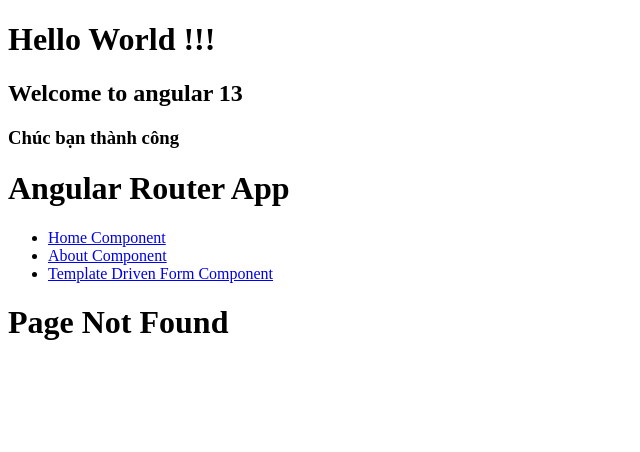
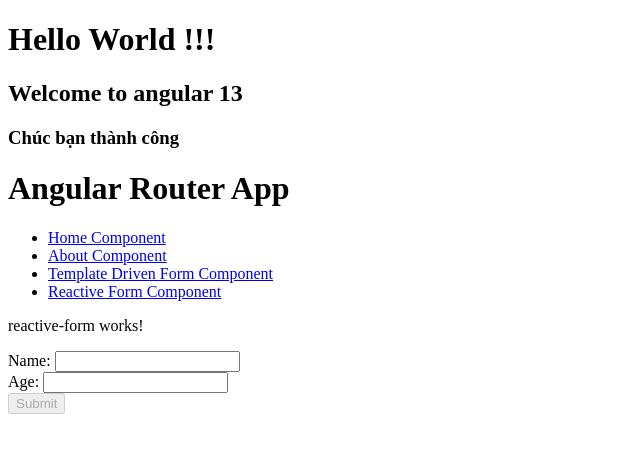
Before and after one commit to hoainam-99/angular12, an Angular app: page /reactiveForm in a window 1280 px wide. Before the commit this address had no page. Shown: the top 452 px of the page, without its empty margins (0-640 px from the left). Built offline with nearby package versions, Linux system fonts and the light colour scheme.

Commit message:
reactive form

```diff
--- a/src/app/app-routing.module.ts
+++ b/src/app/app-routing.module.ts
@@ -1,3 +1,4 @@
+import { ReactiveFormComponent } from './reactive-form/reactive-form.component';
 import { TemplateDrivenFormComponent } from './template-driven-form/template-driven-form.component';
 import { NgModule } from '@angular/core';
 import { RouterModule, Routes } from '@angular/router';
@@ -19,6 +20,9 @@
     path: 'templateForm',
     component: TemplateDrivenFormComponent
   },{
+    path: 'reactiveForm',
+    component: ReactiveFormComponent
+  },{
     path: '**',
     component: PageNotFoundComponent
   },
--- a/src/app/app.component.html
+++ b/src/app/app.component.html
@@ -8,6 +8,7 @@
     <li><a routerLink="/home" routerLinkActive="active">Home Component</a></li>
     <li><a routerLink="/about" routerLinkActive="active">About Component</a></li>
     <li><a routerLink="/templateForm" routerLinkActive="active">Template Driven Form Component</a></li>
+    <li><a routerLink="/reactiveForm" routerLinkActive="active">Reactive Form Component</a></li>
   </ul>
 </nav>
 <!-- The routed views render in the <router-outlet>-->
--- /dev/null
+++ b/src/app/reactive-form/reactive-form.component.html
@@ -0,0 +1,8 @@
+<p>reactive-form works!</p>
+<form [formGroup]="formData2" (ngSubmit)="onSubmit()">
+  <label for="">Name: </label>
+  <input type="text" formControlName="name"><br>
+  <label for="">Age: </label>
+  <input type="number" formControlName="age"><br>
+  <button type="submit" [disabled]="!formData2.valid">Submit</button>
+</form>
--- /dev/null
+++ b/src/app/reactive-form/reactive-form.component.ts
@@ -0,0 +1,30 @@
+import { CommonService } from './../Service/common.service';
+import { Component, OnInit } from '@angular/core';
+import { FormBuilder, FormControl, FormGroup, Validators } from '@angular/forms';
+
+@Component({
+  selector: 'app-reactive-form',
+  templateUrl: './reactive-form.component.html',
+  styleUrls: ['./reactive-form.component.scss']
+})
+export class ReactiveFormComponent implements OnInit {
+  // public formData: FormGroup = new FormGroup({
+  //   name: new FormControl(''),
+  //   age: new FormControl(''),
+  // });
+
+  public formData2 = this.formBuilder.group({
+    name: ['', Validators.required],
+    age: ['', Validators.required],
+  })
+  constructor(private common: CommonService, private formBuilder: FormBuilder) { }
+
+  ngOnInit(): void {
+
+  }
+  public onSubmit():void{
+    //console.log('submit form: formData = ', this.formData.value);
+    this.common.submitData(this.formData2.value);
+  }
+
+}
```
Also changed, not shown: src/app/app.module.ts (+6 -3 lines), src/app/reactive-form/reactive-form.component.scss (added).
